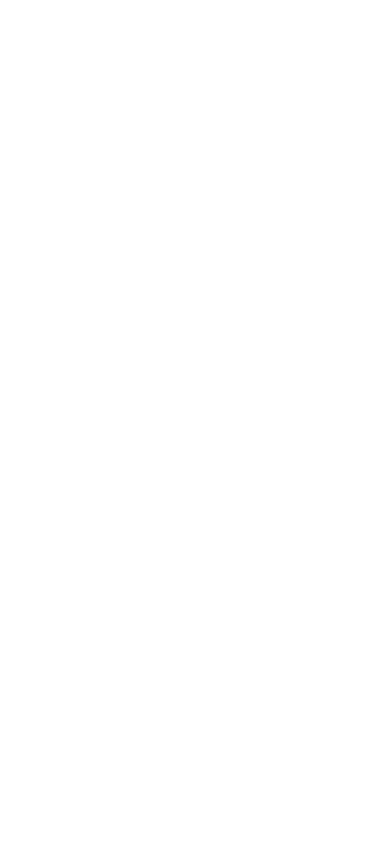
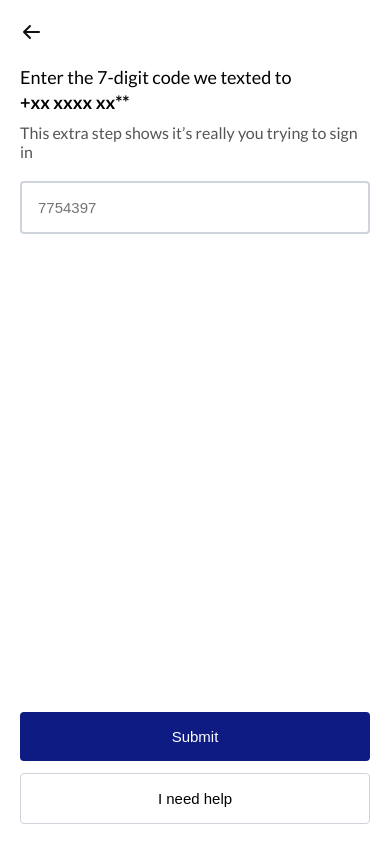
Before and after one commit to sammypoundz/Swap24, a React (Vite) app: page /phone-tfa in a window 390 px wide. Before the commit this address had no page. Built offline with nearby package versions, Linux system fonts and the light colour scheme; what @rainbow-me/rainbowkit, wagmi would draw is missing.

Commit message:
fix: update SigninInitResponse to include phone field

```diff
--- a/src/App.tsx
+++ b/src/App.tsx
@@ -1,4 +1,3 @@
-// App.tsx
 import { BrowserRouter as Router, Routes, Route, useNavigate } from "react-router-dom";
 import { WagmiProvider, createConfig, http } from "wagmi";
 import { QueryClient, QueryClientProvider } from "@tanstack/react-query";
@@ -17,6 +16,8 @@
 import PhoneOtp from "./PhoneOtp";
 import AcctCreationSuccess from "./AcctCreationSuccess";
 import Dashboard from "./dashboard";
+import SignIn from "./SignIn";
+import PhoneTfa from "./PhoneTfa";
 
 // 🔹 RainbowKit Wallet Setup
 const { connectors } = getDefaultWallets({
@@ -48,7 +49,7 @@
   return (
     <WelcomeScreen
       onGetStarted={() => navigate("/onboarding")}
-      onSignIn={() => navigate("/signup")}
+      onSignIn={() => navigate("/signin")}
     />
   );
 }
@@ -62,20 +63,23 @@
   return (
     <WagmiProvider config={config}>
       <QueryClientProvider client={queryClient}>
-        <RainbowKitProvider chains={[mainnet, sepolia]}>
+        {/* ❌ Remove chains prop here */}
+        <RainbowKitProvider>
           <Router>
             <Routes>
               <Route path="/" element={<SplashWrapper />} />
               <Route path="/welcome" element={<WelcomeWrapper />} />
               <Route path="/onboarding" element={<OnboardingWrapper />} />
               <Route path="/signup" element={<SignupForm />} />
+              <Route path="/signin" element={<SignIn />} />
               <Route path="/verify-otp" element={<VerifyOtp />} />
               <Route path="/secure-account-steps" element={<SecureAccount />} />
               <Route path="/start-tfa" element={<StartTfa />} />
               <Route path="/setup-tfa" element={<SetupTfa />} />
               <Route path="/phone-otp" element={<PhoneOtp />} />
               <Route path="/acct-creation-success" element={<AcctCreationSuccess />} />
-              <Route path="/dashboard" element={<Dashboard />} /> {/* ✅ Wallet-enabled Dashboard */}
+              <Route path="/phone-tfa" element={<PhoneTfa />} />
+              <Route path="/dashboard" element={<Dashboard />} />
             </Routes>
           </Router>
         </RainbowKitProvider>
--- /dev/null
+++ b/src/PhoneTfa.css
@@ -0,0 +1,102 @@
+.tfa-container {
+  display: flex;
+  flex-direction: column;
+  justify-content: space-between; /* push footer to bottom */
+  min-height: 100vh; /* full height */
+  width: 100%;
+  max-width: 400px;
+  margin: 0 auto;
+  padding: 20px;
+  box-sizing: border-box;
+}
+
+.tfa-content {
+  flex: 1;
+}
+
+.tfa-back {
+  align-self: flex-start;
+  background: none;
+  border: none;
+  font-size: 18px;
+  cursor: pointer;
+  margin-bottom: 16px;
+}
+
+.tfa-title {
+  font-size: 18px;
+  font-weight: 500;
+  margin-bottom: 8px;
+  line-height: 1.4;
+}
+
+.tfa-phone {
+  font-weight: bold;
+}
+
+.tfa-subtext {
+  font-size: 16px;
+  color: #555;
+  margin-bottom: 20px;
+}
+
+.tfaInputWrap {
+  display: flex;
+  margin-bottom: 20px;
+}
+
+.tfa-input {
+  width: 100%;
+  padding: 16px;
+  font-size: 15px;
+  border: 2px solid #cfd4dc;
+  border-radius: 4px;
+}
+
+.tfa-input:focus {
+  border-color: #0d47a1;
+  outline: none;
+}
+
+/* Footer buttons pinned at bottom */
+.tfa-footer {
+  display: flex;
+  flex-direction: column;
+  gap: 12px;
+}
+
+.tfa-submit {
+  width: 100%;
+  padding: 16px;
+  background: #0d1b82;
+  color: #fff;
+  border: none;
+  border-radius: 4px;
+  font-size: 15px;
+  cursor: pointer;
+}
+
+.tfa-submit:hover {
+  background: #0b1670;
+}
+
+.tfa-help {
+  width: 100%;
+  padding: 16px;
+  background: #fff;
+  color: #000;
+  border: 1px solid #cfd4dc;
+  border-radius: 4px;
+  font-size: 15px;
+  cursor: pointer;
+}
+
+.tfa-help:hover {
+  background: #f5f5f5;
+}
+
+.tfa-error {
+  color: red;
+  margin-bottom: 12px;
+  font-size: 14px;
+}
--- /dev/null
+++ b/src/PhoneTfa.tsx
@@ -0,0 +1,100 @@
+import React, { useState } from "react";
+import { useNavigate, useLocation } from "react-router-dom";
+import "./PhoneTfa.css";
+import Arrow_left from "./assets/Arrow_left.svg";
+import { loginVerifyOtp } from "./api";
+
+interface LocationState {
+  email?: string;
+  phone?: string;
+}
+
+const PhoneTfa: React.FC = () => {
+  const [code, setCode] = useState("");
+  const [error, setError] = useState("");
+  const [loading, setLoading] = useState(false);
+  const navigate = useNavigate();
+  const location = useLocation();
+
+  // ✅ safely grab email & phone from navigation state
+  const { email = "", phone = "" } = (location.state as LocationState) || {};
+
+  const handleBack = () => {
+    navigate("/signin");
+  };
+
+  const handleSubmit = async () => {
+    if (!code) {
+      setError("Please enter the OTP code.");
+      return;
+    }
+    setLoading(true);
+    setError("");
+
+    try {
+      const res = await loginVerifyOtp({ email, otp: code });
+      console.log("OTP verified ✅:", res.data);
+
+      // 👉 store token if needed
+      localStorage.setItem("authToken", res.data.token);
+
+      // ✅ redirect to dashboard
+      navigate("/dashboard");
+    } catch (err: any) {
+      setError(err.response?.data?.message || "OTP verification failed");
+    } finally {
+      setLoading(false);
+    }
+  };
+
+  // ✅ Mask phone: keep country code & last 2 digits
+  const maskPhone = (num: string) => {
+    if (!num) return "+xx xxxx xx**";
+    const last2 = num.slice(-2);
+    return `+xx xxxx xx${last2}`;
+  };
+
+  return (
+    <div className="tfa-container">
+      <div className="tfa-content">
+        <button className="tfa-back" onClick={handleBack}>
+          <img src={Arrow_left} className="tfa-back-img" alt="Back" />
+        </button>
+
+        <h2 className="tfa-title">
+          Enter the 7-digit code we texted to <br />
+          <span className="tfa-phone">{maskPhone(phone)}</span>
+        </h2>
+        <p className="tfa-subtext">
+          This extra step shows it’s really you trying to sign in
+        </p>
+
+        <div className="tfaInputWrap">
+          <input
+            type="text"
+            maxLength={7}
+            placeholder="7754397"
+            className="tfa-input"
+            value={code}
+            onChange={(e) => setCode(e.target.value)}
+          />
+        </div>
+
+        {error && <p className="tfa-error">{error}</p>}
+      </div>
+
+      <div className="tfa-footer">
+        <button
+          className="tfa-submit"
+          onClick={handleSubmit}
+          disabled={loading}
+        >
+          {loading ? "Verifying..." : "Submit"}
+        </button>
+        <button className="tfa-help">I need help</button>
+      </div>
+    </div>
+  );
+};
+
+export default PhoneTfa;
--- /dev/null
+++ b/src/SignIn.css
@@ -0,0 +1,99 @@
+.signin-container {
+  width: 320px;
+  margin: 15px auto;
+  /* font-family: Arial, sans-serif; */
+  display: flex;
+  flex-direction: column;
+}
+
+.signin-close {
+   align-self: flex-start;
+    background: none;
+    border: none;
+    font-size: 35px;
+    cursor: pointer;
+}
+
+.signin-title {
+  margin: 16px 0;
+  font-size: 18px;
+  font-weight: 500;
+}
+
+.signin-label {
+  font-size: 14px;
+  margin: 8px 0 4px;
+  color: #1a1a1a;
+}
+
+.signin-input {
+  width: 100%;
+  padding: 16px;
+  border: 2px solid #cfd4dc;
+  border-radius: 4px;
+  font-size: 14px;
+}
+
+.signin-input:focus {
+  border-color: #0d47a1;
+  outline: none;
+  /* box-shadow: 0 0 5px rgba(13, 71, 161, 0.5); */
+}
+
+.signin-password-wrapper {
+  display: flex;
+  align-items: center;
+  position: relative;
+}
+
+.signin-toggle {
+  position: absolute;
+  right: 10px;
+  background: none;
+  border: none;
+  cursor: pointer;
+  font-size: 14px;
+}
+
+.signin-links {
+  display: flex;
+  justify-content: space-between;
+  margin: 12px 0;
+}
+
+.signin-links a {
+  font-size: 13px;
+  color: #0d47a1;
+  text-decoration: none;
+}
+
+.signin-links a:hover {
+  text-decoration: underline;
+}
+
+.signin-btn {
+    width: 100%;
+    padding: 20px;
+    background: #0d1b82;
+    color: #fff;
+    border: none;
+    border-radius: 8px;
+    font-size: 15px;
+    cursor: pointer;
+    margin-top: 40px;
+}
+
+.signin-btn:hover {
+  background: #0b1670;
+}
+
+.sign-in-wrapper{
+    display: flex;
+}
+
+.signin-error{
+    color: red;
+    margin-top: 10px;
+    font-size: 14px;
+    text-align: center;
+}
--- /dev/null
+++ b/src/SignIn.tsx
@@ -0,0 +1,108 @@
+import React, { useState } from "react";
+import "./SignIn.css";
+import { useNavigate } from "react-router-dom";
+import { signinUser } from "./api"; // 👈 import your API function
+
+const SignIn: React.FC = () => {
+  const [passwordVisible, setPasswordVisible] = useState(false);
+  const [email, setEmail] = useState("");
+  const [password, setPassword] = useState("");
+  const [loading, setLoading] = useState(false);
+  const [error, setError] = useState<string | null>(null);
+
+  const navigate = useNavigate();
+
+  const handleClose = () => {
+    navigate("/welcome");
+  };
+
+  const handleSignIn = async () => {
+    if (!email || !password) {
+      setError("Email and password are required");
+      return;
+    }
+
+    try {
+      setLoading(true);
+      setError(null);
+
+      const res = await signinUser({ email, password });
+
+      // 👇 Backend response includes `step: "VERIFY_OTP"`
+      if (res.data.step === "VERIFY_OTP") {
+        // Navigate to phone-tfa and pass email along
+        navigate("/phone-tfa", { state: { email, phone: res.data.phone } });
+      } else {
+        setError("Unexpected response. Please try again.");
+      }
+    } catch (err: any) {
+      console.error(err);
+      setError(err.response?.data?.message || "Signin failed");
+    } finally {
+      setLoading(false);
+    }
+  };
+
+  return (
+    <div className="signin-container">
+      {/* Close button */}
+      <button className="signin-close" onClick={handleClose}>
+        ×
+      </button>
+
+      {/* Header */}
+      <h2 className="signin-title">Sign in to Swap24</h2>
+
+      {/* Email Input */}
+      <label className="signin-label">Email</label>
+      <div className="sign-in-wrapper">
+        <input
+          type="email"
+          placeholder="forexample@gmail.com"
+          className="signin-input"
+          value={email}
+          onChange={(e) => setEmail(e.target.value)}
+        />
+      </div>
+
+      {/* Password Input */}
+      <label className="signin-label">Password</label>
+      <div className="signin-password-wrapper">
+        <input
+          type={passwordVisible ? "text" : "password"}
+          placeholder="XXXXXXXXXX"
+          className="signin-input"
+          value={password}
+          onChange={(e) => setPassword(e.target.value)}
+        />
+        <button
+          type="button"
+          className="signin-toggle"
+          onClick={() => setPasswordVisible(!passwordVisible)}
+        >
+          {passwordVisible ? "🙈" : "👁️"}
+        </button>
+      </div>
+
+      {/* Links */}
+      <div className="signin-links">
+        <a href="#">Forgot password</a>
+        <a href="#">Privacy policy</a>
+      </div>
+
+      {/* Error */}
+      {error && <p className="signin-error">{error}</p>}
+
+      {/* Submit Button */}
+      <button
+        className="signin-btn"
+        onClick={handleSignIn}
+        disabled={loading}
+      >
+        {loading ? "Signing in..." : "Sign In"}
+      </button>
+    </div>
+  );
+};
+
+export default SignIn;
--- a/src/VerifyOtp.tsx
+++ b/src/VerifyOtp.tsx
@@ -10,7 +10,7 @@
   const email = location.state?.email || "forexample@gmail.com";
 
   const [otp, setOtp] = useState<string[]>(["", "", "", ""]);
-  const inputRefs = useRef<Array<HTMLInputElement | null>>([]);
+  const inputRefs = useRef<(HTMLInputElement | null)[]>([]); // ✅ cleaner typing
   const [timer, setTimer] = useState(60);
   const [loading, setLoading] = useState(false);
   const [showSuccess, setShowSuccess] = useState(false);
@@ -137,7 +137,9 @@
               type="text"
               maxLength={1}
               value={digit}
-              ref={(el) => (inputRefs.current[idx] = el)}
+              ref={(el) => {
+                inputRefs.current[idx] = el; // ✅ no return, fixes TS error
+              }}
               onChange={(e) => handleChange(e.target.value, idx)}
               onKeyDown={(e) => handleKeyDown(e, idx)}
               onPaste={handlePaste}
--- a/src/api.ts
+++ b/src/api.ts
@@ -39,7 +39,13 @@
   profileId: string;
 }
 
-export interface SigninResponse {
+export interface SigninInitResponse {
+  message: string;
+  step: string; // e.g. "VERIFY_OTP"
+  phone: string; // 👈 backend sends this, so include it
+}
+
+export interface SigninVerifyResponse {
   message: string;
   token: string;
   userId: string;
@@ -76,14 +82,18 @@
 export const resendPhoneOtp = (data: { email: string; phone: string }) =>
   API.post("/auth/resend-otp-phone", data);
 
-// SIGNIN
+// SIGNIN (Step 1 → triggers OTP)
 export const signinUser = (data: { email: string; password: string }) =>
-  API.post<SigninResponse>("/auth/signin", data);
+  API.post<SigninInitResponse>("/auth/signin", data);
+
+// VERIFY LOGIN OTP (Step 2 → finalize login)
+export const loginVerifyOtp = (data: { email: string; otp: string }) =>
+  API.post<SigninVerifyResponse>("/auth/login-verify-otp", data);
 
 // LOGOUT
 export const logoutUser = () => API.post("/auth/logout");
 
-/* ========== NEW ROUTES ========== */
+/* ========== USER & TRANSACTIONS ========== */
 
 // GET USER PROFILE
 export const getUserProfile = (userId: string) =>
@@ -93,7 +103,7 @@
 export const getUserTransactions = (userId: string) =>
   API.get<{ transactions: Transaction[] }>(`/transactions/${userId}`);
 
-// ADD NEW TRANSACTION (✅ now supports description)
+// ADD NEW TRANSACTION (✅ supports description)
 export const addUserTransaction = (data: {
   userId: string;
   type: string;
@@ -102,8 +112,9 @@
   valueInNaira?: number;
   status?: "pending" | "completed" | "failed";
   txHash?: string;
-  transactionDescription?: string; // 👈 added
-}) => API.post<{ message: string; transaction: Transaction }>(
-  "/transactions/add",
-  data
-);
+  transactionDescription?: string;
+}) =>
+  API.post<{ message: string; transaction: Transaction }>(
+    "/transactions/add",
+    data
+  );
```
Also changed, not shown: src/Dashboard.css (+6 -4 lines), src/dashboard.tsx (+11 -2 lines), src/assets/Arrow_left.svg (added).
